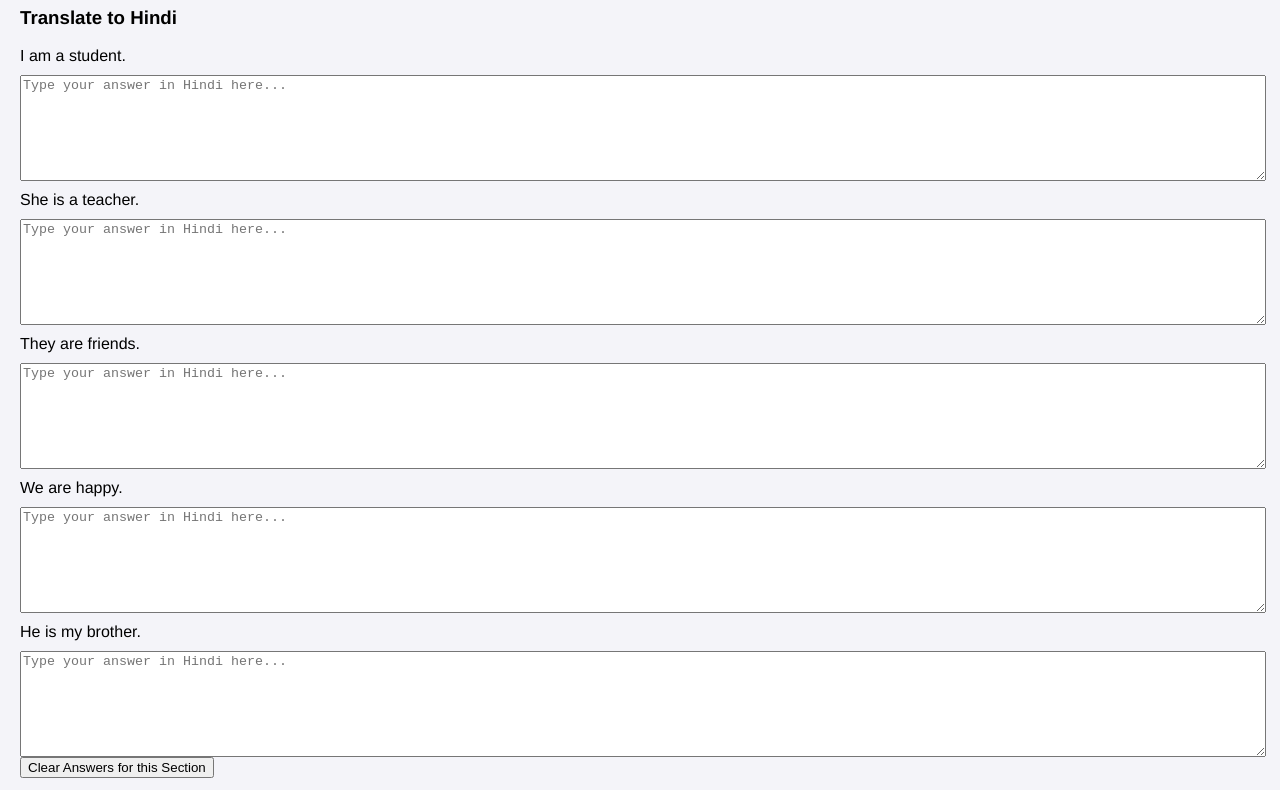
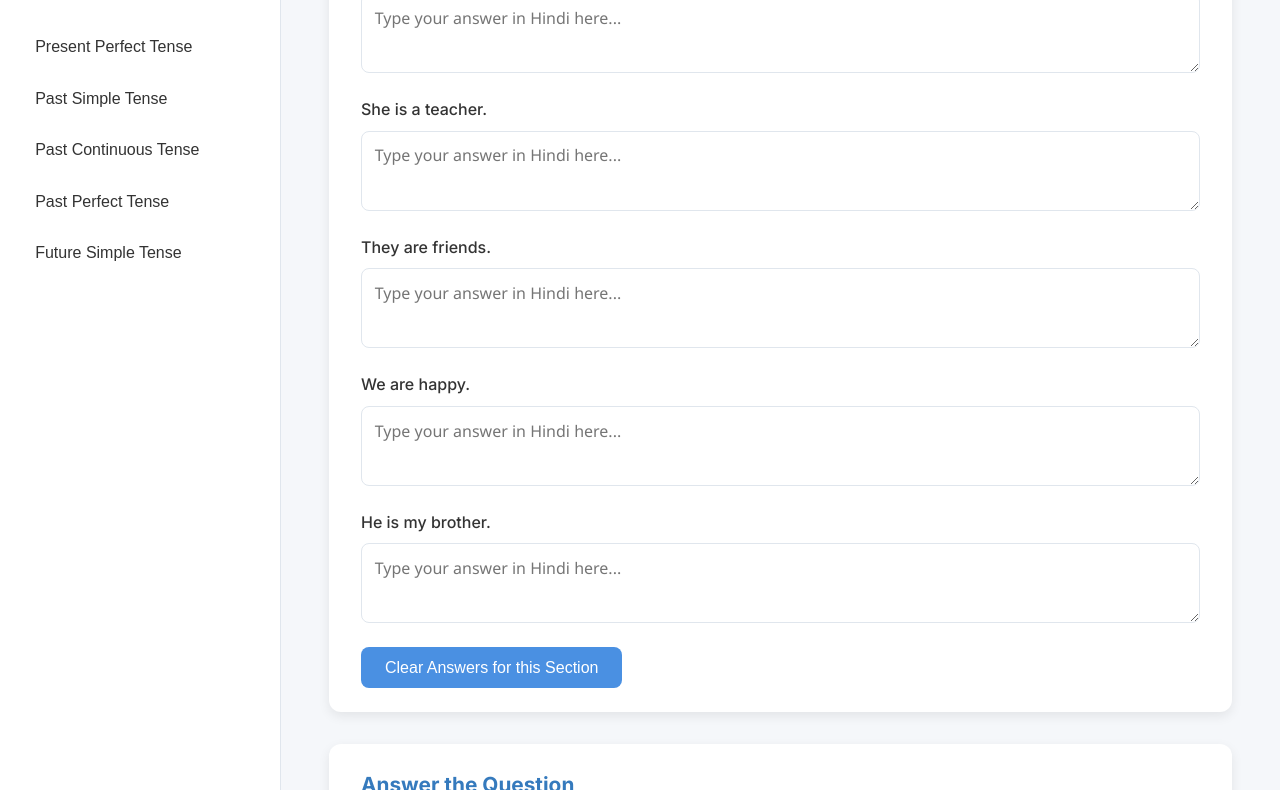
Before and after one commit to sagartmgg/hindi-exercises, a plain HTML site: page index.html in a window 1280 px wide. Shown: the part 251-1041 px from the top of the page. Drawn offline with Linux system fonts and the light colour scheme.

Commit message:
Update style.css

```diff
--- a/style.css
+++ b/style.css
@@ -1,53 +1,200 @@
-body {
-  font-family: "Helvetica Neue", Helvetica, Arial, sans-serif;
-  background: #f4f4f9;
-  margin: 0;
-  padding: 20px;
+/* General Body and Layout Styling */
+:root {
+    --primary-color: #4a90e2;
+    --primary-dark: #357abd;
+    --background-color: #f5f7fa;
+    --sidebar-bg: #ffffff;
+    --text-color: #333;
+    --light-text-color: #666;
+    --border-color: #e0e6ed;
+    --card-bg: #ffffff;
+    --card-shadow: 0 4px 12px rgba(0, 0, 0, 0.08);
 }
 
-h1 {
-  text-align: center;
+body {
+    font-family: 'Inter', sans-serif;
+    background-color: var(--background-color);
+    color: var(--text-color);
+    margin: 0;
+    line-height: 1.6;
+}
+
+.app-container {
+    display: flex;
+    min-height: 100vh;
+}
+
+/* Sidebar Styling */
+.sidebar {
+    width: 280px;
+    background-color: var(--sidebar-bg);
+    border-right: 1px solid var(--border-color);
+    display: flex;
+    flex-direction: column;
+    flex-shrink: 0;
+}
+
+.sidebar-header {
+    padding: 1.5rem;
+    border-bottom: 1px solid var(--border-color);
+}
+
+.sidebar-header h2 {
+    margin: 0;
+    font-size: 1.5rem;
+    color: var(--primary-dark);
 }
 
 #topic-buttons {
-  text-align: center;
-  margin-bottom: 20px;
+    padding: 1rem;
+    overflow-y: auto;
+    flex-grow: 1;
 }
 
 .topic-btn {
-  margin: 5px;
-  padding: 10px 15px;
-  border: none;
-  background-color: #007bff;
-  color: white;
-  border-radius: 5px;
-  cursor: pointer;
+    display: block;
+    width: 100%;
+    padding: 0.8rem 1.2rem;
+    margin-bottom: 0.5rem;
+    border: none;
+    background-color: transparent;
+    color: var(--text-color);
+    border-radius: 8px;
+    cursor: pointer;
+    text-align: left;
+    font-size: 1rem;
+    font-weight: 500;
+    transition: background-color 0.2s, color 0.2s;
 }
 
 .topic-btn:hover {
-  background-color: #0056b3;
+    background-color: #eaf2fb;
 }
 
-.exercise {
-  background: white;
-  padding: 20px;
-  margin-bottom: 20px;
-  border-radius: 8px;
-  box-shadow: 0 2px 5px rgba(0,0,0,0.1);
+.topic-btn.active {
+    background-color: var(--primary-color);
+    color: white;
+    font-weight: 700;
 }
 
-label, textarea {
-  display: block;
-  width: 100%;
-  margin-top: 10px;
+/* Main Content Styling */
+.main-content {
+    flex-grow: 1;
+    padding: 2rem 3rem;
+    overflow-y: auto;
+}
+
+.main-header h1 {
+    margin: 0 0 2rem 0;
+    font-size: 2rem;
+    color: var(--primary-dark);
+}
+
+.placeholder {
+    font-size: 1.2rem;
+    color: var(--light-text-color);
+    text-align: center;
+    margin-top: 4rem;
+}
+
+.exercise-section {
+    background: var(--card-bg);
+    padding: 1.5rem 2rem;
+    margin-bottom: 2rem;
+    border-radius: 12px;
+    box-shadow: var(--card-shadow);
+}
+
+.exercise-section h3 {
+    margin-top: 0;
+    margin-bottom: 1.5rem;
+    font-size: 1.3rem;
+    color: var(--primary-dark);
+    border-bottom: 2px solid #eaf2fb;
+    padding-bottom: 0.75rem;
+}
+
+.question-block {
+    margin-bottom: 1.5rem;
+}
+
+label {
+    display: block;
+    font-weight: 500;
+    margin-bottom: 0.5rem;
+    color: var(--text-color);
 }
 
 textarea {
-  height: 100px;
-  resize: vertical;
+    display: block;
+    width: 100%;
+    min-height: 80px;
+    padding: 0.8rem;
+    border: 1px solid var(--border-color);
+    border-radius: 8px;
+    font-size: 1rem;
+    font-family: 'Noto Sans', sans-serif;
+    resize: vertical;
+    box-sizing: border-box;
+    transition: border-color 0.2s, box-shadow 0.2s;
 }
 
-.result {
-  margin-top: 10px;
-  color: blue;
+textarea:focus {
+    outline: none;
+    border-color: var(--primary-color);
+    box-shadow: 0 0 0 3px rgba(74, 144, 226, 0.2);
 }
+
+.submit-section-btn {
+    padding: 0.7rem 1.5rem;
+    font-size: 1rem;
+    font-weight: 500;
+    color: white;
+    background-color: var(--primary-color);
+    border: none;
+    border-radius: 8px;
+    cursor: pointer;
+    transition: background-color 0.2s;
+}
+
+.submit-section-btn:hover {
+    background-color: var(--primary-dark);
+}
+
+/* Responsive Design */
+@media (max-width: 768px) {
+    .app-container {
+        flex-direction: column;
+    }
+
+    .sidebar {
+        width: 100%;
+        height: auto;
+        border-right: none;
+        border-bottom: 1px solid var(--border-color);
+    }
+
+    #topic-buttons {
+        display: flex;
+        overflow-x: auto;
+        padding: 0.5rem;
+        -ms-overflow-style: none; /* IE and Edge */
+        scrollbar-width: none; /* Firefox */
+    }
+    #topic-buttons::-webkit-scrollbar {
+        display: none; /* Chrome, Safari, Opera */
+    }
+
+    .topic-btn {
+        flex-shrink: 0;
+        white-space: nowrap;
+    }
+
+    .main-content {
+        padding: 1.5rem;
+    }
+
+    .main-header h1 {
+        font-size: 1.5rem;
+    }
+}
```
